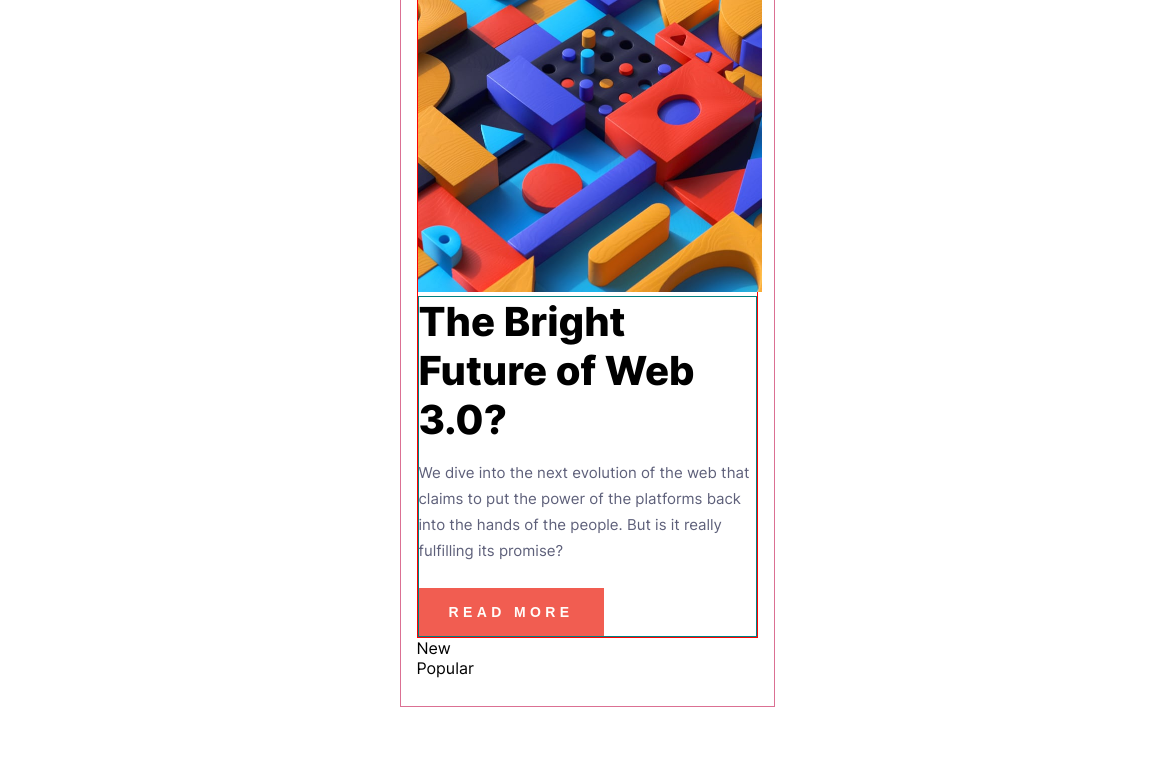
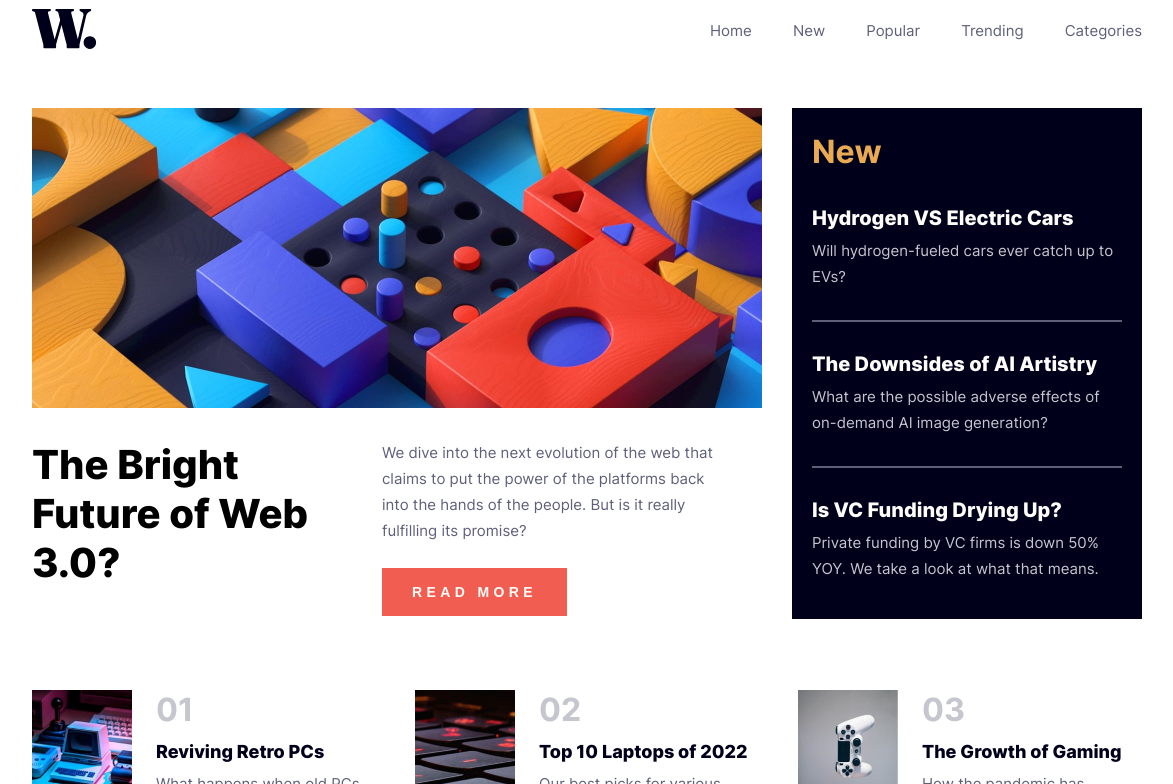
Before and after one commit to LeaHaelin/frontend-mentor-news-hompage, a React (Create React App) app: page / in a window 1536 px wide. Shown: the part 80-864 px from the top of the page, without its empty margins (181-1354 px from the left). Before the commit the page ends 800 px from the top, so only its background shows below. Built offline with nearby package versions, Linux system fonts and the light colour scheme.

Commit message:
refactor styles

```diff
--- a/src/components/Home.js
+++ b/src/components/Home.js
@@ -1,11 +1,13 @@
 import React from 'react';
-import homeImg from '../assets/images/image-web-3-mobile.jpg';
+import homeMobile from '../assets/images/image-web-3-mobile.jpg';
+import homeDesktop from '../assets/images/image-web-3-desktop.jpg';
 
 export const Home = () => {
     return (
         <div className='home'>
             <picture>
-                <img className='home__header' src={homeImg} alt="" />
+                <source media="(min-width:700px)" srcSet={homeDesktop} />
+                <img className='home__header' src={homeMobile} alt="" />
             </picture>
             <section className="home__contents">
                 <h1 className="home__contents--title">The Bright Future of Web 3.0?</h1>
--- a/src/components/Navbar.js
+++ b/src/components/Navbar.js
@@ -1,16 +1,21 @@
-import React from 'react'
+import React, { useState } from 'react'
 import logo from '../assets/images/logo.svg';
-import iconMenu from '../assets/images/icon-menu.svg';
+import iconMenuOpen from '../assets/images/icon-menu.svg';
 import iconMenuClose from '../assets/images/icon-menu-close.svg';
 
 export const Navbar = () => {
+    const [toggle, setToggle] = useState(false);
+    const menuToggleHandler = () => {
+        setToggle(!toggle);
+    }
+
 
     return (
         <div className='navbar'>
-            <img className='navbar__logo' src={logo} alt="" />
-            <img className='navbar__menu--open' src={iconMenu} alt="" />
-            <div className='navbar__menu'>
-                <img className='navbar__menu--close' src={iconMenuClose} alt="" />
+            <a href="#"><img className='navbar__logo' src={logo} alt="logo" /></a>
+            <img className='navbar__menu--open' src={iconMenuOpen} alt="" onClick={menuToggleHandler} />
+            <div className={toggle ? 'navbar__menu active-true' : 'navbar__menu'} >
+                <img className='navbar__menu--close' src={iconMenuClose} alt="close menu" onClick={menuToggleHandler} />
                 <ul className='navbar__items'>
                     <li className='navbar__item'><a className='navbar__item--a' href="#">home</a></li>
                     <li className='navbar__item'><a className='navbar__item--a' href="#">new</a></li>
--- a/src/components/New.js
+++ b/src/components/New.js
@@ -2,6 +2,24 @@ import React from 'react'
 
 export const New = () => {
     return (
-        <div>New</div>
+        <div className='new'>
+            <h2 className="new__header">new</h2>
+            <div className="new__sections">
+                <section className="new__section">
+                    <h3 className="new__section--title">Hydrogen VS Electric Cars</h3>
+                    <p className="new__section--text">Will hydrogen-fueled cars ever catch up to EVs?</p>
+                </section>
+                <hr className='new__sections--line' />
+                <section className="new__section">
+                    <h3 className="new__section--title">The Downsides of AI Artistry</h3>
+                    <p className="new__section--text">What are the possible adverse effects of on-demand AI image generation?</p>
+                </section>
+                <hr className='new__sections--line' />
+                <section className="new__section">
+                    <h3 className="new__section--title">Is VC Funding Drying Up?</h3>
+                    <p className="new__section--text">Private funding by VC firms is down 50% YOY. We take a look at what that means.</p>
+                </section>
+            </div>
+        </div>
     )
 }
--- a/src/components/Popular.js
+++ b/src/components/Popular.js
@@ -1,7 +1,33 @@
-import React from 'react'
+import React from 'react';
+import retroPcs from '../assets/images/image-retro-pcs.jpg';
+import topLaptops from '../assets/images/image-top-laptops.jpg';
+import gaming from '../assets/images/image-gaming-growth.jpg';
 
 export const Popular = () => {
     return (
-        <div>Popular</div>
+        <div className="popular">
+            <div className="popular__content pop1">
+                <img className="popular__content--visual" src={retroPcs} alt="retro PC" />
+                <div className="popular__content--topic">
+                    <h2 className="popular__topic--num">01</h2>
+                    <h4 className="popular__topic--title">Reviving Retro PCs</h4>
+                    <p className="popular__topic--text">What happens when old PCs are given modern upgrades?</p>
+                </div>
+            </div>
+            <div className="popular__content pop2">
+                <img className="popular__content--visual" src={topLaptops} alt="laptop keyboard" />
+                <div className="popular__content--topic">
+                    <h2 className="popular__topic--num">02</h2>
+                    <h4 className="popular__topic--title">Top 10 Laptops of 2022</h4>
+                    <p className="popular__topic--text">Our best picks for various needs and budgets.</p>
+                </div></div>
+            <div className="popular__content pop3">
+                <img className="popular__content--visual" src={gaming} alt="game controller" />
+                <div className="popular__content--topic">
+                    <h2 className="popular__topic--num">03</h2>
+                    <h4 className="popular__topic--title">The Growth of Gaming</h4>
+                    <p className="popular__topic--text">How the pandemic has sparked fresh opportunities.</p>
+                </div></div>
+        </div>
     )
 }
--- a/src/styles/_home.scss
+++ b/src/styles/_home.scss
@@ -1,14 +1,13 @@
 .home {
-    border: 1px solid red;
+    text-align: center;
 }
 
 .home__header {
-    width: 344px;
-    height: 300px;
+    max-width: 100%;
+    min-height: 300px;
 }
 
 .home__contents {
-    border: 1px solid teal;
     text-align: left;
 }
 
@@ -38,3 +37,41 @@
     letter-spacing: 4.38px;
     margin-top: 24px;
 }
+
+.home__contents--btn:hover {
+    cursor: pointer;
+    background-color: #00001A;
+    transition: ease-in, 0.3s;
+}
+
+@media(min-width: 1440px) {
+    .home {
+        grid-area: home;
+        min-width: 730px;
+        margin-right: 30px;
+    }
+
+    .home__contents {
+        margin-top: 28px;
+        display: grid;
+        grid-template-columns: repeat(2, 350px);
+        grid-template-rows: 0.6fr, 0.4fr;
+        grid-template-areas:
+            "title txt"
+            "title btn";
+    }
+
+    .home__contents--title {
+        grid-area: title;
+        margin-right: 30px;
+    }
+
+    .home__contents--text {
+        grid-area: txt;
+        margin: 0;
+    }
+
+    .home__contents--btn {
+        grid-area: btn;
+    }
+}
--- a/src/styles/_navbar.scss
+++ b/src/styles/_navbar.scss
@@ -1,8 +1,8 @@
 .navbar {
-    border: 1px solid mediumaquamarine;
     display: flex;
     justify-content: space-between;
     align-items: center;
+    margin-bottom: 55px;
 }
 
 .navbar__menu--open {
@@ -11,16 +11,19 @@
 }
 
 .navbar__menu {
-    border: 1px solid orange;
     position: absolute;
     top: 0;
     right: 0;
     width: 256px;
-    height: 100vh;
+    height: 100%;
     background-color: #FFFDFA;
     text-align: right;
     padding: 27px 29px;
     display: none;
+}
+
+.active-true {
+    display: block;
 }
 
 .navbar__menu--close {
@@ -28,20 +31,25 @@
     height: 30px;
 }
 
+.navbar__menu--open:hover,
+.navbar__menu--close:hover {
+    cursor: pointer;
+}
+
 .navbar__items {
-    border: 1px solid red;
     width: 203px;
     height: 216px;
     display: flex;
     flex-direction: column;
     align-items: flex-start;
     justify-content: space-between;
-    margin-top: 86px;
+    margin-top: 144px;
 }
 
 .navbar__item {
     list-style: none;
 }
+
 
 .navbar__item--a {
     text-decoration: none;
@@ -49,3 +57,48 @@
     color: #00001A;
     text-transform: capitalize;
 }
+
+.navbar__item--a:hover {
+    cursor: pointer;
+    color: #F15D51;
+    transition: ease-in, 0.2s;
+}
+
+@media(min-width: 1440px) {
+    .navbar {
+        grid-area: nav;
+    }
+
+    .navbar__menu--open {
+        display: none;
+    }
+
+    .navbar__menu--close {
+        display: none;
+    }
+
+    .navbar__menu {
+        position: static;
+        background-color: transparent;
+        padding: 0;
+        width: 432px;
+        height: auto;
+        display: block;
+    }
+
+
+    .navbar__items {
+        margin: 0;
+        width: 100%;
+        height: 100%;
+        display: flex;
+        flex-direction: row;
+    }
+
+    .navbar__item--a {
+        font-weight: 400;
+        font-size: 15px;
+        line-height: 26px;
+        color: #5E607A;
+    }
+}
--- a/src/styles/_new.scss
+++ b/src/styles/_new.scss
@@ -0,0 +1,49 @@
+.new {
+    height: 489px;
+    padding: 24px 20px;
+    background-color: #00001A;
+    margin-top: 64px;
+    grid-area: new;
+}
+
+.new__header {
+    text-transform: capitalize;
+    font-weight: 700;
+    font-size: 32px;
+    color: #E9AA52;
+    margin-bottom: 35px;
+}
+
+.new__section--title {
+    font-weight: 800;
+    font-size: 20px;
+    color: #FFFDFA;
+    margin-bottom: 8px;
+}
+
+.new__section--text {
+    font-weight: 400;
+    font-size: 15px;
+    color: #C5C6CE;
+    line-height: 26px;
+}
+
+.new__sections--line {
+    border: 1px solid #5E607A;
+    margin: 30px 0;
+}
+
+.new__section:hover,
+.new__section--title:hover {
+    cursor: pointer;
+    color: #E9AA52;
+}
+
+@media(min-width: 1440px) {
+    .new {
+        grid-area: new;
+        margin: 0;
+        width: 350px;
+        height: 511px;
+    }
+}
--- a/src/styles/_popular.scss
+++ b/src/styles/_popular.scss
@@ -0,0 +1,69 @@
+.popular {
+    margin-top: 64px;
+}
+
+.popular__content {
+    display: flex;
+    flex-direction: row;
+}
+
+.popular__content--visual {
+    width: 100px;
+    height: auto;
+    margin-right: 24px;
+}
+
+.popular__content--topic {
+    width: 220px;
+}
+
+.popular__topic--num {
+    font-weight: 700;
+    font-size: 32px;
+    color: #C5C6CE;
+}
+
+.popular__topic--title {
+    font-weight: 800;
+    font-size: 18px;
+    color: #00001A;
+    margin-top: 12px;
+}
+
+.popular__topic--text {
+    font-weight: 400;
+    font-size: 15px;
+    color: #5E607A;
+    line-height: 26px;
+    margin-top: 9px;
+}
+
+.popular__content:hover,
+.popular__topic--title:hover {
+    cursor: pointer;
+    color: #E9AA52;
+}
+
+@media(min-width:560px) {
+    .popular {
+        display: flex;
+        flex-direction: row;
+        justify-content: space-between;
+        overflow: scroll;
+    }
+
+    .popular__content {
+        max-width: 100%;
+    }
+}
+
+@media(min-width: 1440px) {
+    .popular {
+        display: flex;
+        justify-content: space-between;
+        margin-top: 71px;
+        width: 100%;
+        grid-area: pop;
+        overflow: auto;
+    }
+}
--- a/src/styles/app.css
+++ b/src/styles/app.css
@@ -11,12 +11,27 @@
 .App {
   max-width: 375px;
   margin: 0 auto;
-  padding: 28px 16px;
-  border: 1px solid palevioletred;
+  padding: 28px 16px 80px;
   position: relative;
   font-family: inter;
 }
 
+@media (min-width: 560px) {
+  .App {
+    max-width: 1000px;
+    padding: 40px 40px 80px;
+  }
+}
+@media (min-width: 1440px) {
+  .App {
+    max-width: 1440px;
+    padding: 89px 165px 129px;
+    display: grid;
+    grid-template-columns: repeat(3, 1fr);
+    grid-template-rows: 40px, 500px, 200px;
+    grid-template-areas: "nav nav nav" "home home new" "pop pop pop";
+  }
+}
 @font-face {
   font-family: inter;
   src: url(../assets/fonts/Inter-VariableFont_slnt\,wght.ttf);
--- a/src/styles/app.scss
+++ b/src/styles/app.scss
@@ -7,11 +7,32 @@
 .App {
     max-width: 375px;
     margin: 0 auto;
-    padding: 28px 16px;
-    border: 1px solid palevioletred;
+    padding: 28px 16px 80px;
     position: relative;
     font-family: inter;
 }
+
+@media(min-width: 560px) {
+    .App {
+        max-width: 1000px;
+        padding: 40px 40px 80px;
+    }
+}
+
+@media(min-width: 1440px) {
+    .App {
+        max-width: 1440px;
+        padding: 89px 165px 129px;
+        display: grid;
+        grid-template-columns: repeat(3, 1fr);
+        grid-template-rows: 40px, 500px, 200px;
+        grid-template-areas:
+            "nav nav nav"
+            "home home new"
+            "pop pop pop";
+    }
+}
+
 
 @font-face {
     font-family: inter;
```
Also changed, not shown: 1 other file (tests, documents, lock files or other folders).
